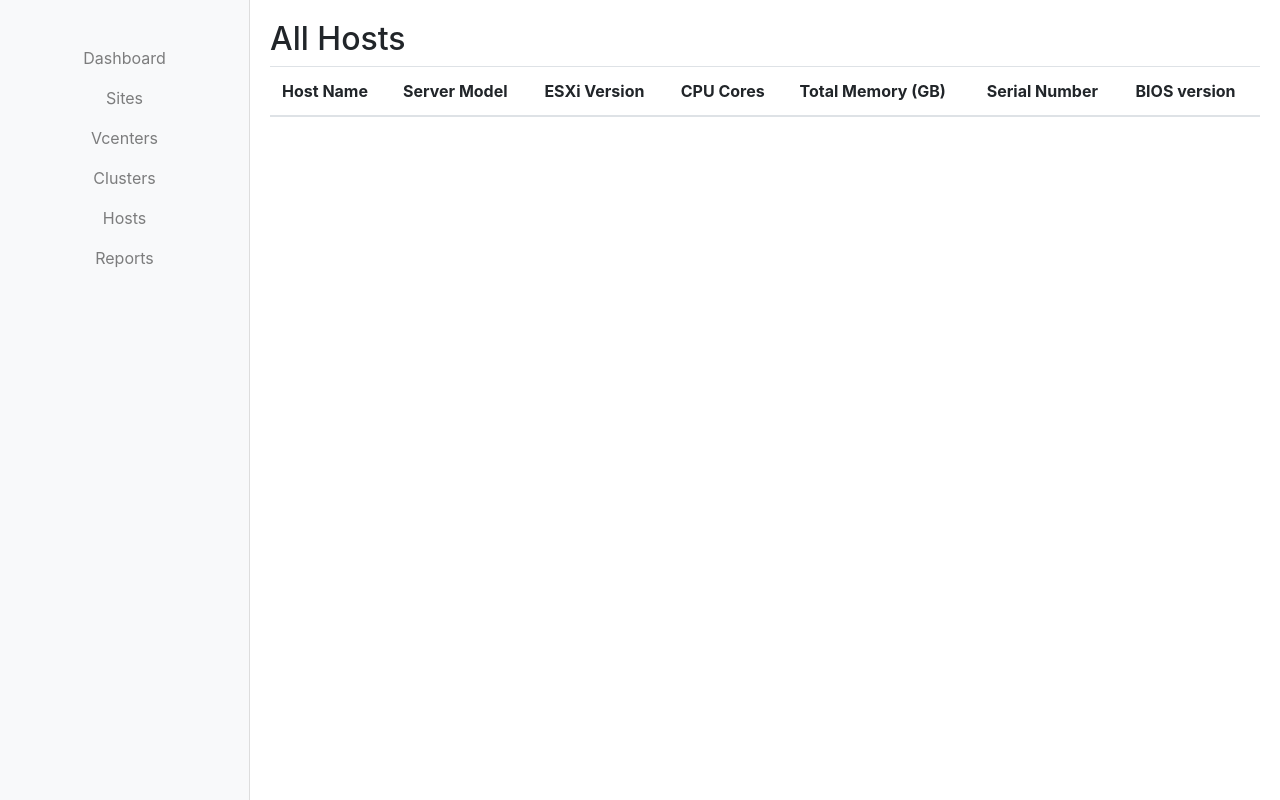
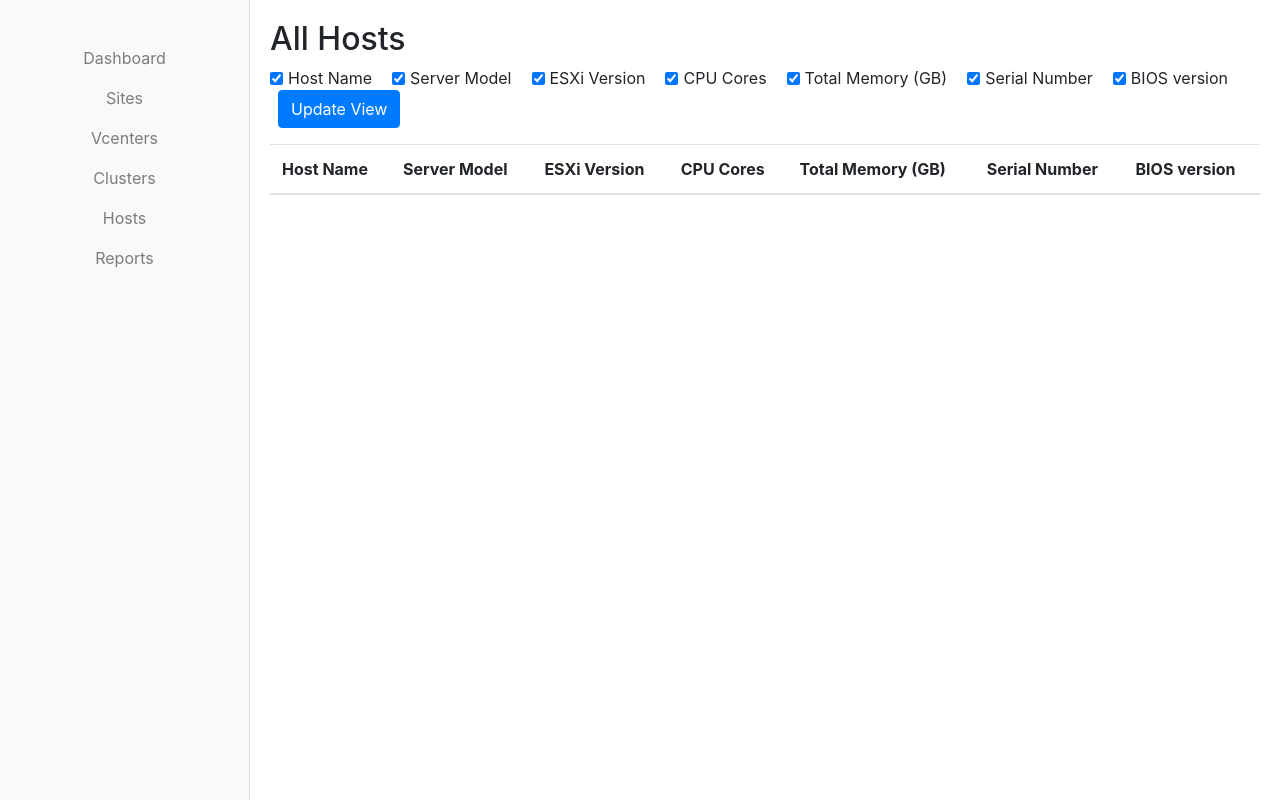
Before and after one commit to jancovic/vcenters_monitor, a Flask app: page /hosts in a window 1280 px wide. Run offline with Flask 3, Linux system fonts and the light colour scheme; lists and menus that the app fills with data are empty; parts of the project's set-up code (start-up, migrations or seed data) failed here and were passed over; some libraries are stand-ins or nearby versions.

Commit message:
added hosts checkboxes

```diff
--- a/app.py
+++ b/app.py
@@ -199,18 +199,28 @@ def index():
     return render_template('index.html', vcenters_dict=vcenters_dict)
 
 
+
 @app.route('/hosts')
 def hosts():
+    # Define a list of all possible attribute keys
+    default_attributes = ['host_name', 'host_server_model', 'esx_version', 'host_cpu', 'host_total_memory', 'serial_number', 'host_bios_version']
+
+    # Check if any attributes have been selected by the user; if not, use all default attributes
+    # selected_attributes = request.args.getlist('attributes') or default_attributes
+    selected_attributes = request.args.getlist('attributes')
+
+    if 'submitted' in request.args and not selected_attributes:
+        selected_attributes = []
+    elif not selected_attributes:  # No form submission detected, display all by default
+        selected_attributes = default_attributes
+
     all_hosts = []
-    # Iterate through each vCenter and its hosts
     for vcenter_name, vcenter_obj in vcenters_dict.items():
         for host_id, host_obj in vcenter_obj.hosts.items():
-            # You can add more host details here if needed
             all_hosts.append((vcenter_name, host_obj))
 
-    # Render the hosts information in a template
-    return render_template('hosts.html', hosts=all_hosts)
-
+    # Render the hosts template, passing both the hosts and the selected (or default) attributes
+    return render_template('hosts.html', hosts=all_hosts, selected_attributes=selected_attributes)
 
 
 
--- a/static/styles.css
+++ b/static/styles.css
@@ -19,3 +19,14 @@
     padding-left: 0; /* Adjust or remove padding to ensure content aligns to the left */
     margin-left: 0; /* Adjust if there's an unnecessary margin affecting alignment */
 }
+
+
+
+
+.checkbox-label {
+    margin-right: 20px; /* Adjust the space between checkboxes as needed */
+    display: inline-block; /* Ensures margin/padding is applied correctly */
+}
+.checkbox-label input[type="checkbox"] {
+    margin-right: 5px; /* Adjust the space between the checkbox and its label text */
+}
--- a/templates/hosts.html
+++ b/templates/hosts.html
@@ -2,35 +2,43 @@
 
 {% block content %}
 <h2>All Hosts</h2>
+<form action="{{ url_for('hosts') }}" method="get" class="form-inline mb-3">
+    <div class="form-group">
+        <label class="checkbox-label"><input type="checkbox" name="attributes" value="host_name" {% if "host_name" in selected_attributes %}checked{% endif %}> Host Name</label>
+        <label class="checkbox-label"><input type="checkbox" name="attributes" value="host_server_model" {% if "host_server_model" in selected_attributes %}checked{% endif %}> Server Model</label>
+        <label class="checkbox-label"><input type="checkbox" name="attributes" value="esx_version" {% if "esx_version" in selected_attributes %}checked{% endif %}> ESXi Version</label>
+        <label class="checkbox-label"><input type="checkbox" name="attributes" value="host_cpu" {% if "host_cpu" in selected_attributes %}checked{% endif %}> CPU Cores</label>
+        <label class="checkbox-label"><input type="checkbox" name="attributes" value="host_total_memory" {% if "host_total_memory" in selected_attributes %}checked{% endif %}> Total Memory (GB)</label>
+        <label class="checkbox-label"><input type="checkbox" name="attributes" value="serial_number" {% if "serial_number" in selected_attributes %}checked{% endif %}> Serial Number</label>
+        <label class="checkbox-label"><input type="checkbox" name="attributes" value="host_bios_version" {% if "host_bios_version" in selected_attributes %}checked{% endif %}> BIOS version</label>
+
+    </div>
+    <input type="hidden" name="submitted" value="true">
+    <button type="submit" class="btn btn-primary ml-2">Update View</button>
+</form>
 <div class="table-responsive">
     <table class="table table-hover">
         <thead>
             <tr>
-                    <th>Host Name</th>
-<!--                    <th>vCenter Name</th>-->
-<!--                    <th>IP Address</th>-->
-                    <th>Server Model</th>
-                    <th>ESXi Version</th>
-                    <th>CPU Cores</th>
-                    <th>Total Memory (GB)</th>
-                    <th>Serial Number</th>
-                    <th>BIOS version</th>
+                {% if "host_name" in selected_attributes %}<th>Host Name</th>{% endif %}
+                {% if "host_server_model" in selected_attributes %}<th>Server Model</th>{% endif %}
+                {% if "esx_version" in selected_attributes %}<th>ESXi Version</th>{% endif %}
+                {% if "host_cpu" in selected_attributes %}<th>CPU Cores</th>{% endif %}
+                {% if "host_total_memory" in selected_attributes %}<th>Total Memory (GB)</th>{% endif %}
+                {% if "serial_number" in selected_attributes %}<th>Serial Number</th>{% endif %}
+                {% if "host_bios_version" in selected_attributes %}<th>BIOS version</th>{% endif %}
             </tr>
         </thead>
         <tbody>
             {% for vcenter_name, host in hosts %}
                 <tr>
-<!--                        <td>{{ host.host_name }}</td>-->
-<!--                        <td><a href="{{ url_for('host_detail', vcenter_name=vcenter_name, host_id=host.host_id) }}">{{ host.host_name }}</a></td>-->
                     <td><a href="{{ url_for('host_detail', vcenter_name=vcenter_name, host_id=host.host_id) }}" style="color: black;">{{ host.host_name }}</a></td>
-<!--                        <td>{{ vcenter_name }}</td>-->
-<!--                        <td>{{ host.host_ip }}</td>-->
-                        <td>{{ host.host_server_model }}</td>
-                        <td>{{ host.esx_version }}</td>
-                        <td>{{ host.host_cpu }}</td>
-                        <td>{{ host.host_total_memory }}</td>
-                        <td>{{ host.serial_number }}
-                        <td>{{ host.host_bios_version }}</td>
+                    {% if "host_server_model" in selected_attributes %}<td>{{ host.host_server_model }}</td>{% endif %}
+                    {% if "esx_version" in selected_attributes %}<td>{{ host.esx_version }}</td>{% endif %}
+                    {% if "host_cpu" in selected_attributes %}<td>{{ host.host_cpu }}</td>{% endif %}
+                    {% if "host_total_memory" in selected_attributes %}<td>{{ host.host_total_memory }}</td>{% endif %}
+                    {% if "serial_number" in selected_attributes %}<td>{{ host.serial_number }}</td>{% endif %}
+                    {% if "host_bios_version" in selected_attributes %}<td>{{ host.host_bios_version }}</td>{% endif %}
                 </tr>
             {% endfor %}
         </tbody>
```
Lines whose indentation alone changed are shown as unchanged.
